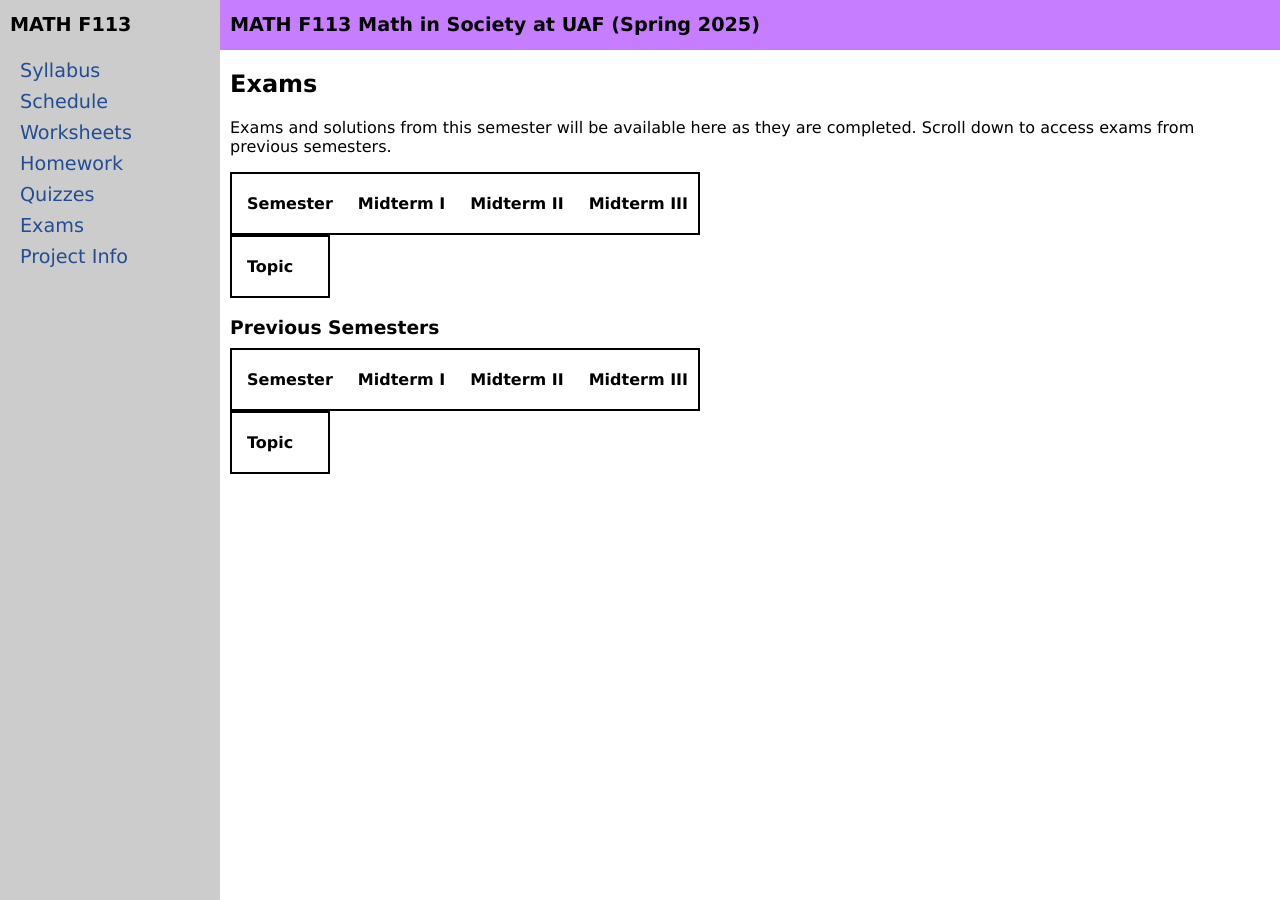
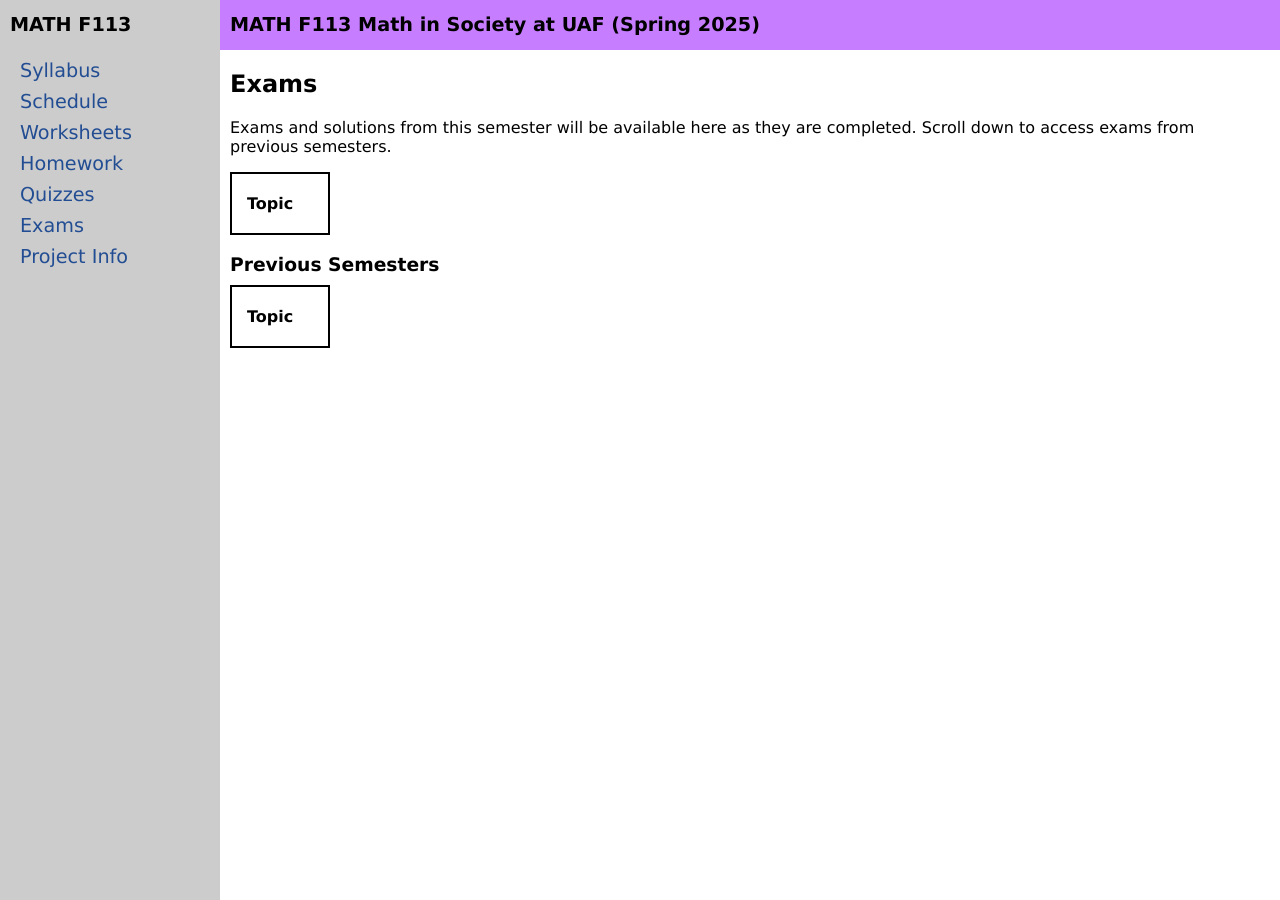
Before and after one commit to uaf-math/math113, a Jekyll site: the page built from exams.md, in a window 1280 px wide. Built offline with Jekyll 4.4.1, drawn with Linux system fonts in a browser that asks for light colours.

Commit message:
Update exams.md

```diff
--- a/exams.md
+++ b/exams.md
@@ -7,18 +7,9 @@ title: Exams
 
 Exams and solutions from this semester will be available here as they are completed. Scroll down to access exams from previous semesters.
 
-<div class="x-scroll">
-<table class="asst-table">
-<tr><th>Semester</th><th>Midterm I</th><th>Midterm II</th><th>Midterm III</th></tr>
 	{% include exam_table.md data=site.data.examsS25 %}
-	</table>
-</div>
 
 ### Previous Semesters
 
-<div class="x-scroll">
-<table class="asst-table">
-<tr><th>Semester</th><th>Midterm I</th><th>Midterm II</th><th>Midterm III</th></tr>
+
 	{% include exam_table.md data=site.data.examsS24 %}
-</table>
-</div>
```
